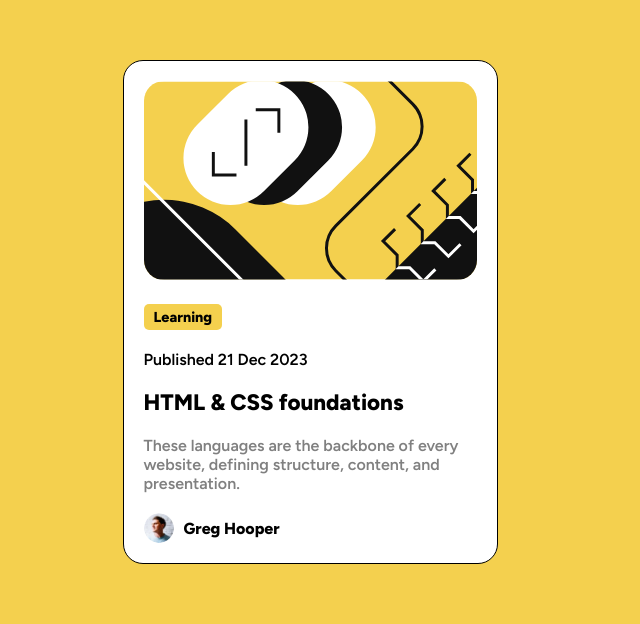
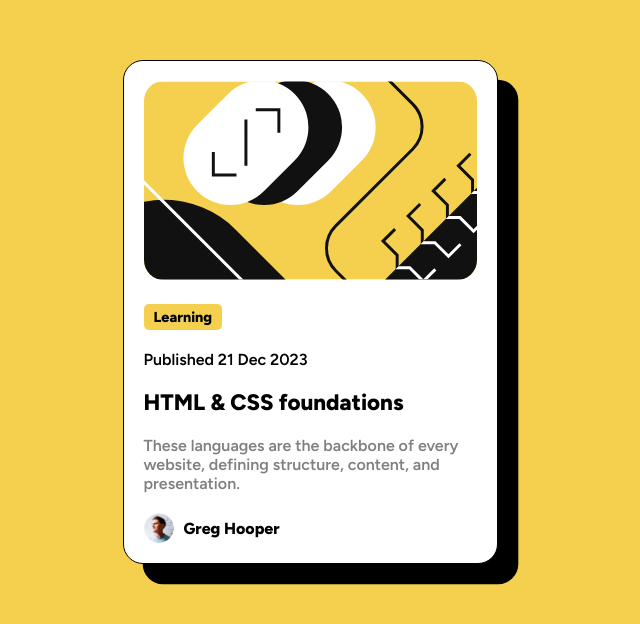
Before and after one commit to laplatacryptos/Blog-preview-card, a plain HTML site: page index.html in a window 1280 px wide. Shown: the part 140-764 px from the top of the page, without its empty margins (330-970 px from the left). Drawn offline with Linux system fonts and the light colour scheme.

Commit message:
Update index.css

```diff
--- a/css/index.css
+++ b/css/index.css
@@ -5,7 +5,7 @@
 
 body{background-color: hsl(47, 88%, 63%);}
 
-section{width: 375px;border: solid black 0.5px;border-radius: 20px;padding: 20px;margin: auto;margin-top: 200px;background-color: white;}
+section{width: 375px;border: solid black 0.5px;border-radius: 20px;padding: 20px;margin: auto;margin-top: 200px;background-color: white;box-shadow: 20px 20px 0px 0.3px black;}
 img{width: 100%;border-radius: 20px;}
 h2{padding: 4px 10px;margin: 20px 0; background-color: hsl(47, 88%, 63%);display: inline-block;border-radius: 5px;font-size: .9rem;font-weight: 800;}
 h1{margin: 20px 0;font-size: 1.4rem;}
```
